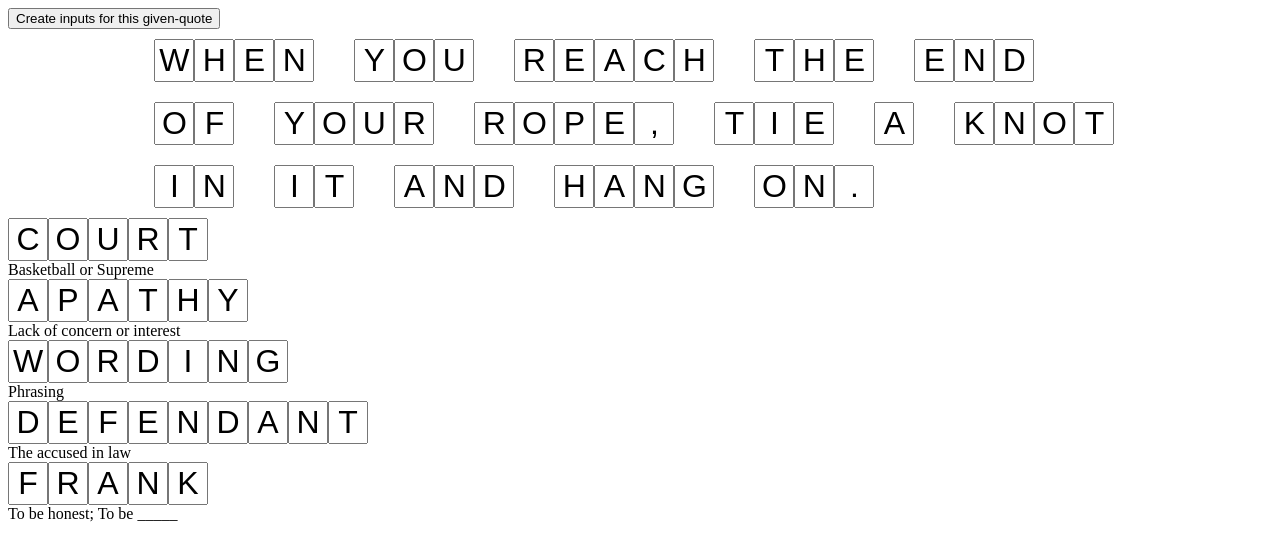
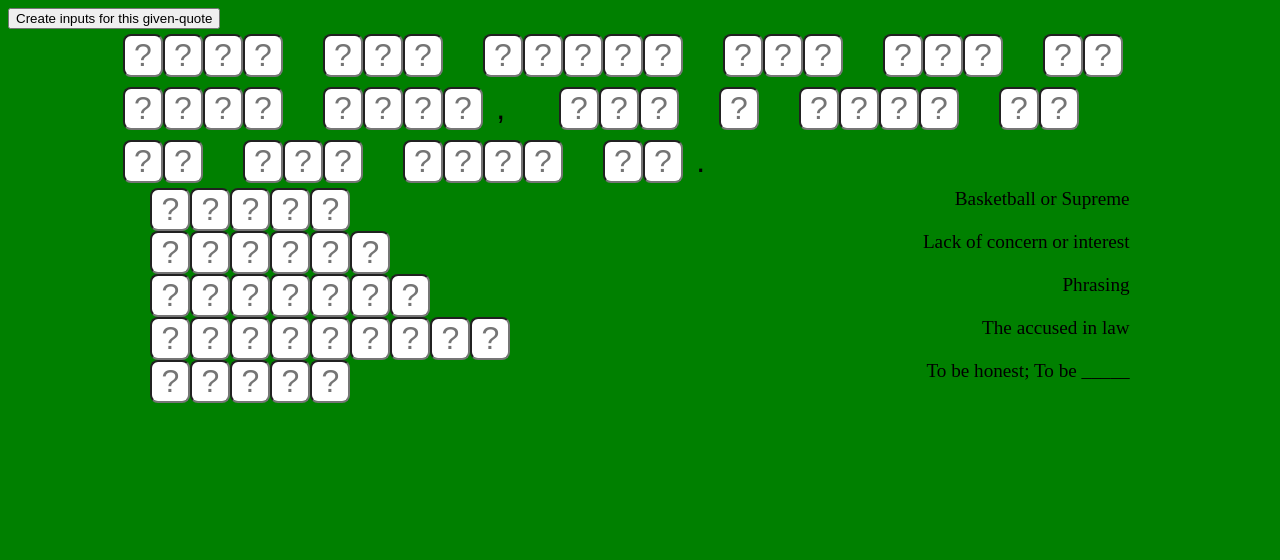
Before and after one commit to BeastlyKoboi/WebGames, a plain HTML site: page GetTheMessage/index.html in a window 1280 px wide. Both pictures are taken after a click on the button "Create inputs for this given-quote". Drawn offline with Linux system fonts and the light colour scheme.

Commit message:
Chenged layout and look

```diff
--- a/GetTheMessage/index.html
+++ b/GetTheMessage/index.html
@@ -23,11 +23,7 @@
 
     </div>
 
-    <div id="clue-inputs">
-
-    </div>
-
-    <div id="clue-descriptions">
+    <div id="clues">
 
     </div>
 
--- a/GetTheMessage/js/main.js
+++ b/GetTheMessage/js/main.js
@@ -2,22 +2,52 @@
 let words;
 let descriptions;
 let inputNodesMap = new Map();
+let allInputs;
 
-// Turns key inputs to Uppercase Letter
-// for use when validating input onkeyup
-const Validate = (e) => {
+// Replace specific input value to default
+// for use when clearing input onkeydown
+const ReplaceLetter = (e) => {
+    if (e.repeat) return;
+    console.log(e);
+
+    e.target.value = e.key;
+
     e.target.value = e.target.value.replace(/\W|\d/g, '').toUpperCase();
     let inputNodeArray = inputNodesMap.get(e.target.className);
     console.log(e.target.value);
     inputNodeArray.forEach(element => {
         element.value = e.target.value;
     });
-}
 
-// Replace specific input value to default
-// for use when clearing input onkeydown
-const ReplaceLetter = (e) => {
-    e.target.value = "";
+    if (e.target.value == e.target.className) {
+        inputNodeArray.forEach(element => {
+            element.style.backgroundColor = 'greenyellow';
+        });
+    }
+
+    if (e.target.value.length == 1) {
+        let nextInput = e.target;
+        nextInput;
+
+        let index;
+
+        for (index = 0; index < allInputs.length; index++) {
+            if (allInputs[index] == e.target) {
+                nextInput = allInputs[index + 1];
+
+                if (nextInput && (nextInput.value == ',' || nextInput.value == '.')) {
+                    nextInput = allInputs[index + 2];
+                }
+
+                if (nextInput)
+                    nextInput.focus();
+
+                break;
+            }
+        }
+
+
+    }
 }
 
 // Creates a single input for a given letter
@@ -29,13 +59,12 @@ const CreateInputForLetter = (letter) => {
     // Specifies input characteristics
     currentInputToAdd.type = 'text';
     currentInputToAdd.className = letter;
-    currentInputToAdd.value = `${letter}`;
+    //currentInputToAdd.value = `${letter}`;
     currentInputToAdd.maxLength = 1;
     currentInputToAdd.placeholder = '?';
 
     // adds validation and letter replacement functions
-    currentInputToAdd.addEventListener('keyup', Validate);
-    currentInputToAdd.addEventListener('keydown', ReplaceLetter);
+    currentInputToAdd.addEventListener('keypress', ReplaceLetter);
 
     // If letter key exists, add new input into array
     if (inputNodesMap.has(letter)) {
@@ -46,6 +75,22 @@ const CreateInputForLetter = (letter) => {
         inputNodesMap.set(letter, []);
         inputNodesMap.get(letter).push(currentInputToAdd);
     }
+
+    return currentInputToAdd;
+}
+
+//
+const CreateInputForPunctuation = (letter) => {
+    // Create new input for this letter
+    let currentInputToAdd = document.createElement('input');
+
+    // Specifies input characteristics
+    currentInputToAdd.type = 'text';
+    currentInputToAdd.readOnly = true;
+    currentInputToAdd.className = 'punctuation';
+    currentInputToAdd.value = `${letter}`;
+    currentInputToAdd.maxLength = 1;
+    currentInputToAdd.placeholder = '?';
 
     return currentInputToAdd;
 }
@@ -63,19 +108,26 @@ const CreateInputsForQuote = (quote) => {
     // Creates inputs for every letter in quote,
     // with spaces separating divs
     for (let i = 0; i < quote.length; i++) {
+        // if char is a space, create new div
+        if (quote[i] == ' ') {
+            resultsDiv.appendChild(currentDiv);
+
+            currentDiv = document.createElement('div');
+        }
         // if char is a letter, create input
-        if (quote[i] != ' ') {
+        else if (quote[i] == ',' || quote[i] == '.') {
+            // Create new puncuation for this letter
+            let currentPunctuationToAdd = CreateInputForPunctuation(quote[i]);
+
+            // adds new input into current div
+            currentDiv.appendChild(currentPunctuationToAdd);
+        }
+        else {
             // Create new input for this letter
             let currentInputToAdd = CreateInputForLetter(quote[i]);
 
             // adds new input into current div
             currentDiv.appendChild(currentInputToAdd);
-        }
-        // if char is a space, create new div
-        else {
-            resultsDiv.appendChild(currentDiv);
-
-            currentDiv = document.createElement('div');
         }
     }
 
@@ -89,23 +141,33 @@ const CreateInputsForQuote = (quote) => {
 const CreateInputsForClues = () => {
 
     // Holds the results div and the inner div being filled
-    let cluesDiv = document.querySelector('#clue-inputs');
+    let cluesDiv = document.querySelector('#clues');
     let currentDiv = document.createElement('div');
 
     // clear clues
     cluesDiv.innerHTML = "";
 
     for (let word = 0; word < words.length; word++) {
+
+        // Create inputs
+        let inputsDiv = document.createElement('div');
         for (let letter = 0; letter < words[word].length; letter++) {
             let currentInputToAdd = CreateInputForLetter(words[word][letter]);
 
-            currentDiv.appendChild(currentInputToAdd);
+            inputsDiv.appendChild(currentInputToAdd);
         }
-        //
+        inputsDiv.className = 'clue-inputs';
+        currentDiv.appendChild(inputsDiv);
+
+        // add descriptions to currentDiv
         let clueDesc = document.createElement('div');
         clueDesc.innerHTML = descriptions[word];
+        clueDesc.className = 'clue-desc';
         currentDiv.appendChild(clueDesc);
 
+        currentDiv.className = 'clue';
+
+        //
         cluesDiv.appendChild(currentDiv);
 
         currentDiv = document.createElement('div');
@@ -129,6 +191,7 @@ function LoadLevel(levelNum = 1) {
             CreateInputsForQuote(quote)
             CreateInputsForClues();
 
+            allInputs = document.querySelectorAll('input');
 
             console.log(words);
         });
@@ -138,11 +201,7 @@ window.onload = () => {
 
     //
     document.querySelector("#submitButton").onclick = () => {
-        // let quote = document.querySelector("#given-quote").value.toUpperCase();
-
-        // CreateInputsForQuote(quote);
-
-            LoadLevel();
+        LoadLevel();
     };
 
 }
--- a/GetTheMessage/styles/gameplayStyle.css
+++ b/GetTheMessage/styles/gameplayStyle.css
@@ -2,22 +2,61 @@
     Menu Styles
 */
 
+body {
+    background-color: green;
+}
 
 input {
     font-size: 24pt;
     max-width: 24pt;
     text-align: center;
+    border-radius: .5rem;
+}
 
+.punctuation {
+    border-style: hidden;
+    background-color: transparent;
 }
 
 #quote-inputs {
     margin: 0 auto;
-    width: 80%;
+    width: 85%;
     display: flex;
     flex-flow: row wrap;
 }
 
 #quote-inputs div {
     display: inline;
-    margin: 10px 20px;
+    margin: 5px 20px;
 }
+
+#clues {
+    display: grid;
+
+    /* grid-template-columns: 1fr 1fr;  */
+    margin: 0 auto;
+    width:80%;
+}
+
+#clues .clue {
+    display: grid;
+    grid-template-columns: 1fr 1fr;
+
+    grid-template-areas: "clueInput clueDesc";
+
+    margin: 0rem 1rem;
+}
+
+.clue-inputs { grid-area: clueInput }
+.clue-desc { grid-area: clueDesc }
+
+.clue-inputs {
+    text-align: left;
+    display: flex;
+    flex-flow: row nowrap;
+}
+
+.clue-desc {
+    font-size: larger;
+    text-align: right;
+}
```
